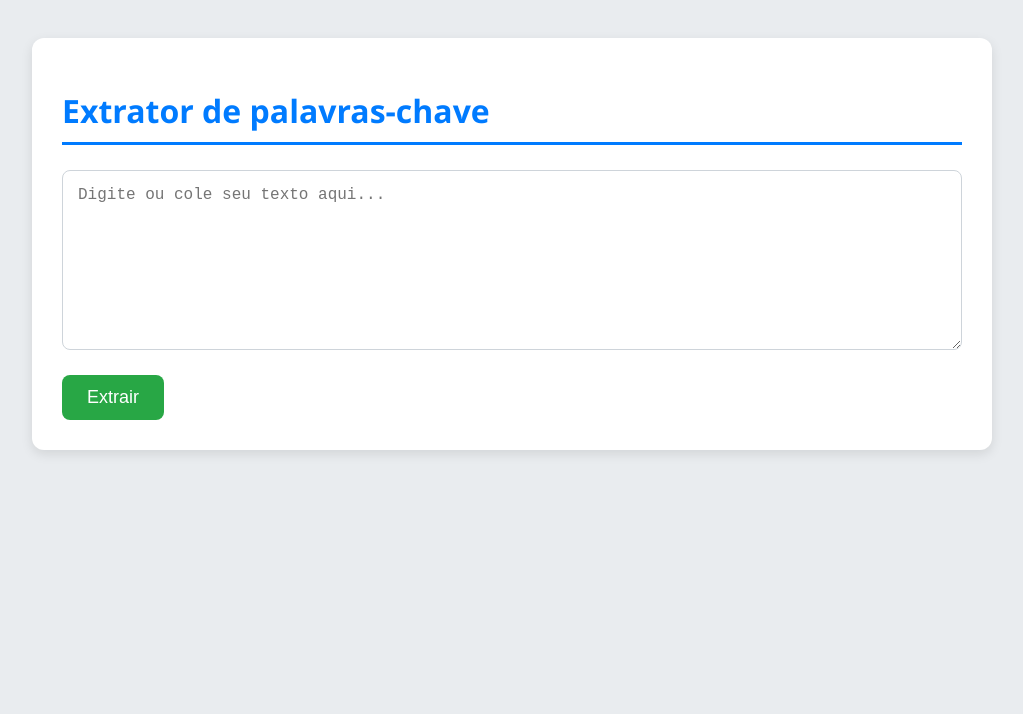
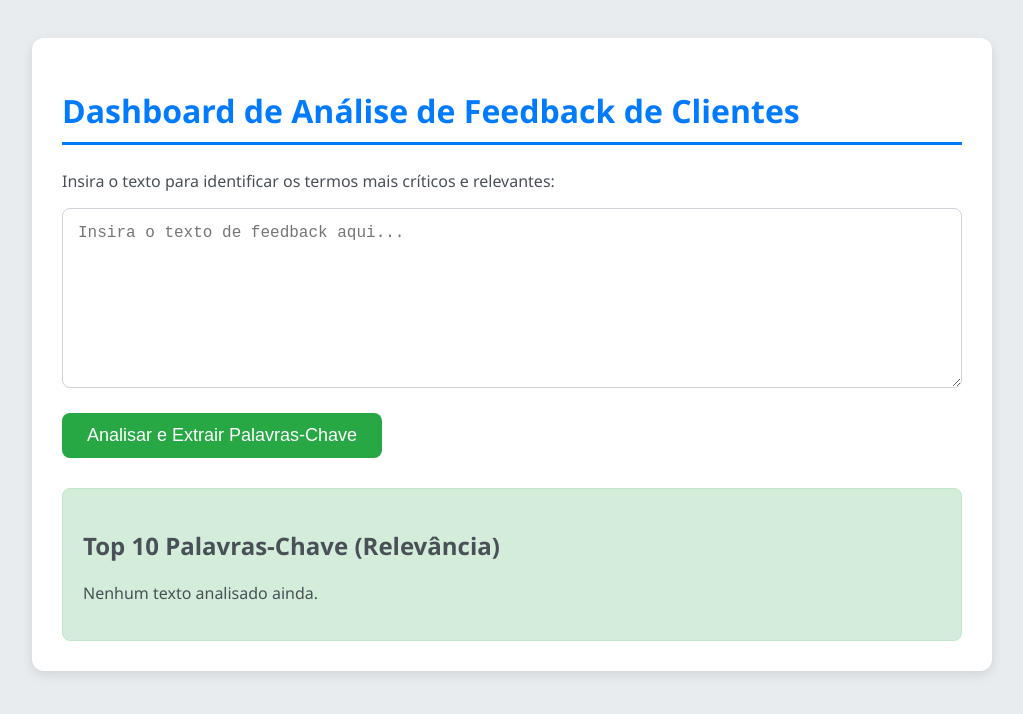
Before and after one commit to laliiiiiiiiiii/portifolio, a plain HTML site: page index.html in a window 1280 px wide. Shown: the whole page, without its empty margins (128-1151 px from the left). Drawn offline with Linux system fonts and the light colour scheme.

Commit message:
Update index.html

```diff
--- a/index.html
+++ b/index.html
@@ -1,21 +1,27 @@
 <!DOCTYPE html>
-<html lang="pt-BT">
-
+<html lang="pt-BR">
 <head>
     <meta charset="UTF-8">
     <meta name="viewport" content="width=device-width, initial-scale=1.0">
-    <title>Extrator de Palavras-Chave</title>
+    <title>Painel de Análise Interna</title>
     <link rel="stylesheet" href="style.css">
 </head>
+<body>
 
-<body>
-    <div class="container">
-        <h1>Extrator de palavras-chave</h1>
-        <textarea id="entrada-de-texto" placeholder="Digite ou cole seu texto aqui..."></textarea>
-        <button id="botao-palavrachave">Extrair</button>
-        <div id="resultado-palavrachave"></div>
+<div class="container">
+    <h1>Dashboard de Análise de Feedback de Clientes</h1>
+    <p>Insira o texto para identificar os termos mais críticos e relevantes:</p>
+    <textarea id="textoEntrada" placeholder="Insira o texto de feedback aqui..."></textarea>
+    <button onclick="extrairPalavrasChave()">Analisar e Extrair Palavras-Chave</button>
+
+    <div id="resultados">
+        <h2>Top 10 Palavras-Chave (Relevância)</h2>
+        <p id="listaChaves">Nenhum texto analisado ainda.</p>
     </div>
-    <script src="script.js"></script>
+</div>
+
+<script src="palavrasRuins.js"></script>
+<script src="script.js"></script>
+
 </body>
-
 </html>
```
